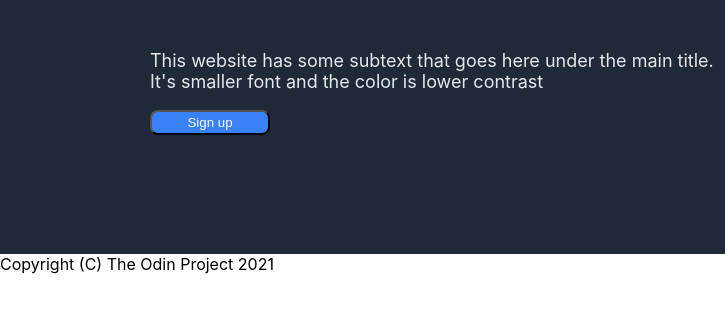
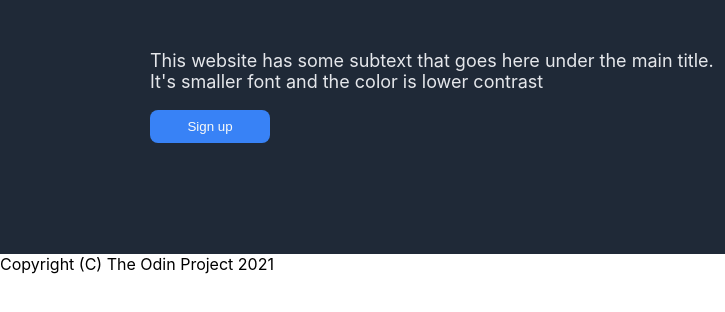
Before and after one commit to onglichang/TOP-landing-page, a plain HTML site: page index.html in a window 1280 px wide. Shown: the part 276-588 px from the top of the page, 0-725 px from the left. Drawn offline with Linux system fonts and the light colour scheme.

Commit message:
Update styling for blue container

```diff
--- a/style.css
+++ b/style.css
@@ -60,10 +60,11 @@ p {
 
 button {
   width: 120px;
-  padding: 3px;
+  padding: 9px;
   background-color: #3882f6;
   color: #f9faf8;
   border-radius: 8px;
+  border: none;
 }
 
 .big-img {
```
